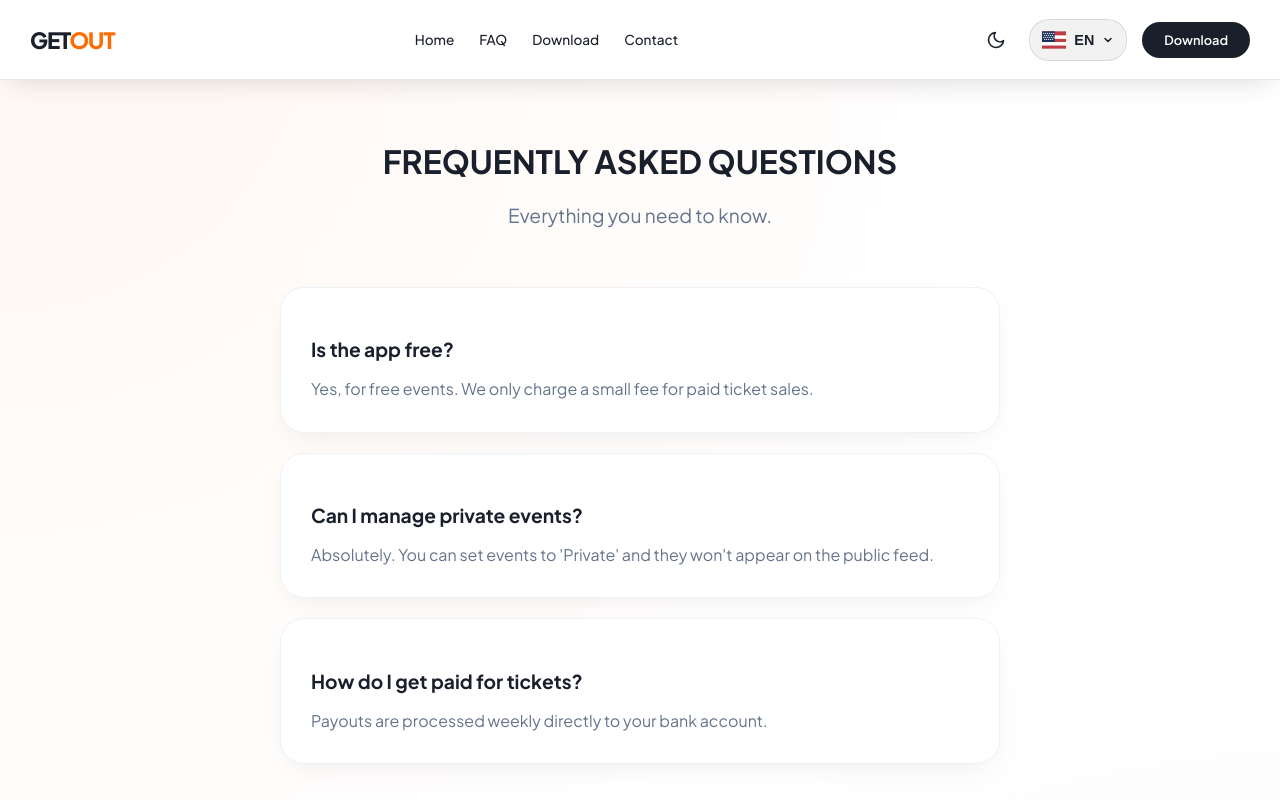
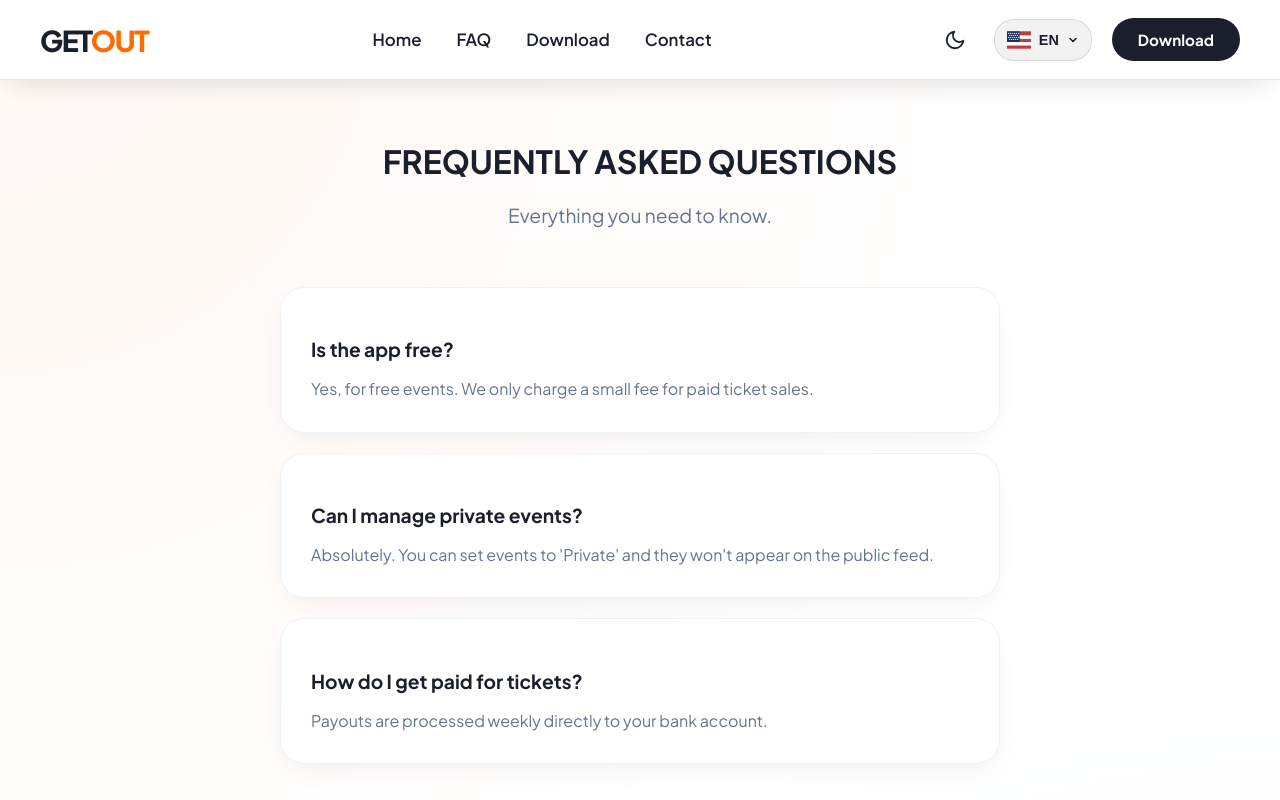
Before and after one commit to Kayo04/get-out-website, a Next.js app: page /faq in a window 1280 px wide. Shown: the top 800 px of the page. Built offline with nearby package versions, Linux system fonts and the light colour scheme.

Commit message:
UI Changes and NAVBAR changes

```diff
--- a/src/components/Navbar.tsx
+++ b/src/components/Navbar.tsx
@@ -19,7 +19,7 @@ export default function Navbar() {
   const linkStyle: React.CSSProperties = {
     textDecoration: 'none',
     color: 'var(--text-main)',
-    transition: 'opacity 0.2s ease',
+    transition: 'all 0.2s ease',
   };
 
   return (
@@ -27,37 +27,41 @@ export default function Navbar() {
       display: 'flex',
       alignItems: 'center',
       justifyContent: 'space-between',
-      padding: '10px 30px',
-      backgroundColor: 'var(--surface)', // Changed to variable
+      padding: '15px 40px', // Aumentado para dar mais respiro aos itens maiores
+      backgroundColor: 'var(--surface)',
       backdropFilter: 'blur(10px)',
       position: 'fixed',
-
       top: '0',
       left: '0',
-      transform: 'none',
       width: '100%',
-      borderRadius: '0',
-
-      maxWidth: 'none',
       zIndex: 1000,
-      boxShadow: 'var(--card-shadow)', // Changed to variable
-      borderBottom: '1px solid var(--surface-tertiary)' // Changed to variable
+      boxShadow: 'var(--card-shadow)',
+      borderBottom: '1px solid var(--surface-tertiary)'
     }}>
 
-      {/* 1. LOGO */}
+      {/* 1. LOGO AUMENTADO */}
       <Link href="/" style={{ ...linkStyle, display: 'flex', alignItems: 'center', gap: '8px', zIndex: 1001 }}>
-          <span style={{ fontWeight: 800, fontSize: '1.4rem', letterSpacing: '-0.05em', color: 'var(--text-main)' }}>
+          <span style={{
+            fontWeight: 800,
+            fontSize: '1.8rem', // Aumentado de 1.4rem para 1.8rem
+            letterSpacing: '-0.05em',
+            color: 'var(--text-main)'
+          }}>
             GET<span style={{ color: '#FF6B00' }}>OUT</span>
           </span>
       </Link>
 
-      {/* 2. LINKS CENTRALIZADOS */}
-      <div className="desktop-only" style={{ display: 'flex', gap: '25px' }}>
+      {/* 2. LINKS CENTRALIZADOS AUMENTADOS */}
+      <div className="desktop-only" style={{ display: 'flex', gap: '35px' }}> {/* Gap aumentado para 35px */}
         {['home', 'faq', 'download', 'contact'].map((key) => (
           <Link
             key={key}
             href={key === 'home' ? '/' : `/${key}`}
-            style={{ ...linkStyle, fontSize: '0.85rem', fontWeight: '500' }}
+            style={{
+                ...linkStyle,
+                fontSize: '1.05rem', // Aumentado de 0.85rem para 1.05rem
+                fontWeight: '600'    // Peso da fonte aumentado para 600
+            }}
             className="hover:opacity-75 transition-opacity"
           >
             {t.navbar[key as keyof typeof t.navbar]}
@@ -66,8 +70,7 @@ export default function Navbar() {
       </div>
 
       {/* 3. AÇÕES DA DIREITA */}
-      <div className="desktop-only" style={{ display: 'flex', alignItems: 'center', gap: '15px' }}>
-        {/* Toggle Theme Button */}
+      <div className="desktop-only" style={{ display: 'flex', alignItems: 'center', gap: '20px' }}>
         {mounted && (
           <button
             onClick={toggleTheme}
@@ -85,13 +88,11 @@ export default function Navbar() {
             aria-label="Toggle Dark Mode"
           >
              {theme === 'light' ? (
-                // Moon icon for light mode
-                <svg xmlns="http://www.w3.org/2000/svg" width="20" height="20" viewBox="0 0 24 24" fill="none" stroke="currentColor" strokeWidth="2" strokeLinecap="round" strokeLinejoin="round">
+                <svg xmlns="http://www.w3.org/2000/svg" width="22" height="22" viewBox="0 0 24 24" fill="none" stroke="currentColor" strokeWidth="2" strokeLinecap="round" strokeLinejoin="round">
                   <path d="M21 12.79A9 9 0 1 1 11.21 3 7 7 0 0 0 21 12.79z"></path>
                 </svg>
              ) : (
-                // Sun icon for dark mode
-                <svg xmlns="http://www.w3.org/2000/svg" width="20" height="20" viewBox="0 0 24 24" fill="none" stroke="currentColor" strokeWidth="2" strokeLinecap="round" strokeLinejoin="round">
+                <svg xmlns="http://www.w3.org/2000/svg" width="22" height="22" viewBox="0 0 24 24" fill="none" stroke="currentColor" strokeWidth="2" strokeLinecap="round" strokeLinejoin="round">
                   <circle cx="12" cy="12" r="5"></circle>
                   <line x1="12" y1="1" x2="12" y2="3"></line>
                   <line x1="12" y1="21" x2="12" y2="23"></line>
@@ -107,34 +108,35 @@ export default function Navbar() {
         )}
 
         <LanguageDropdown />
+
         <Link
           href="/download"
           style={{
             ...linkStyle,
-            backgroundColor: 'var(--text-main)', // Use text-main for contrast (black in light, white in dark)
-            color: 'var(--surface)', // Use surface for text (white in light, black in dark)
-            padding: '10px 22px',
-            fontSize: '0.8rem',
-            fontWeight: '600',
-            borderRadius: '20px'
+            backgroundColor: 'var(--text-main)',
+            color: 'var(--surface)',
+            padding: '12px 26px', // Botão aumentado
+            fontSize: '0.95rem',  // Fonte aumentada
+            fontWeight: '700',
+            borderRadius: '25px'
           }}
         >
           {t.navbar.download}
         </Link>
       </div>
 
-      {/* 4. AÇÕES MOBILE */}
-      <div className="mobile-only" style={{ display: 'flex', alignItems: 'center', gap: '12px' }}>
+      {/* 4. AÇÕES MOBILE AUMENTADAS */}
+      <div className="mobile-only" style={{ display: 'flex', alignItems: 'center', gap: '15px' }}>
          <LanguageDropdown />
 
          <button
            onClick={() => setIsOpen(!isOpen)}
            aria-label="Toggle Menu"
-           style={{ background: 'none', border: 'none', cursor: 'pointer', padding: '5px', zIndex: 1001, display: 'flex', flexDirection: 'column', gap: '5px' }}
+           style={{ background: 'none', border: 'none', cursor: 'pointer', padding: '5px', zIndex: 1001, display: 'flex', flexDirection: 'column', gap: '6px' }}
          >
-            <div style={{ width: '22px', height: '2px', background: 'var(--text-main)', transform: isOpen ? 'rotate(45deg) translate(5px, 5px)' : 'none', transition: '0.3s' }}></div>
-            <div style={{ width: '22px', height: '2px', background: 'var(--text-main)', opacity: isOpen ? 0 : 1, transition: '0.3s' }}></div>
-            <div style={{ width: '22px', height: '2px', background: 'var(--text-main)', transform: isOpen ? 'rotate(-45deg) translate(5px, -5px)' : 'none', transition: '0.3s' }}></div>
+            <div style={{ width: '26px', height: '2.5px', background: 'var(--text-main)', transform: isOpen ? 'rotate(45deg) translate(6px, 6px)' : 'none', transition: '0.3s' }}></div>
+            <div style={{ width: '26px', height: '2.5px', background: 'var(--text-main)', opacity: isOpen ? 0 : 1, transition: '0.3s' }}></div>
+            <div style={{ width: '26px', height: '2.5px', background: 'var(--text-main)', transform: isOpen ? 'rotate(-45deg) translate(6px, -6px)' : 'none', transition: '0.3s' }}></div>
          </button>
       </div>
 
@@ -142,13 +144,12 @@ export default function Navbar() {
       <div style={{
           position: 'fixed', top: 0, left: 0, width: '100%', height: '100vh',
           background: 'var(--surface)', zIndex: 1000,
-          display: 'flex', flexDirection: 'column', alignItems: 'center', justifyContent: 'center', gap: '25px',
+          display: 'flex', flexDirection: 'column', alignItems: 'center', justifyContent: 'center', gap: '30px',
           visibility: isOpen ? 'visible' : 'hidden',
           opacity: isOpen ? 1 : 0,
           transform: isOpen ? 'translateY(0)' : 'translateY(-20px)',
           transition: 'all 0.4s ease-in-out'
       }}>
-          {/* Mobile Theme Toggle */}
           {mounted && (
             <button
               onClick={toggleTheme}
@@ -156,45 +157,30 @@ export default function Navbar() {
                 background: 'transparent',
                 border: '1px solid var(--surface-tertiary)',
                 cursor: 'pointer',
-              padding: '10px 20px',
-              borderRadius: '20px',
+                padding: '12px 25px',
+                borderRadius: '25px',
                 display: 'flex',
                 alignItems: 'center',
                 gap: '10px',
                 color: 'var(--text-main)',
-              fontSize: '1rem',
-              marginBottom: '10px'
+                fontSize: '1.1rem',
+                marginBottom: '15px'
               }}
             >
                {theme === 'light' ? 'Dark Mode' : 'Light Mode'}
-             {theme === 'light' ? (
-                <svg xmlns="http://www.w3.org/2000/svg" width="20" height="20" viewBox="0 0 24 24" fill="none" stroke="currentColor" strokeWidth="2" strokeLinecap="round" strokeLinejoin="round">
-                  <path d="M21 12.79A9 9 0 1 1 11.21 3 7 7 0 0 0 21 12.79z"></path>
-                </svg>
-             ) : (
-                <svg xmlns="http://www.w3.org/2000/svg" width="20" height="20" viewBox="0 0 24 24" fill="none" stroke="currentColor" strokeWidth="2" strokeLinecap="round" strokeLinejoin="round">
-                  <circle cx="12" cy="12" r="5"></circle>
-                  <line x1="12" y1="1" x2="12" y2="3"></line>
-                  <line x1="12" y1="21" x2="12" y2="23"></line>
-                  <line x1="4.22" y1="4.22" x2="5.64" y2="5.64"></line>
-                  <line x1="18.36" y1="18.36" x2="19.78" y2="19.78"></line>
-                  <line x1="1" y1="12" x2="3" y2="12"></line>
-                  <line x1="21" y1="12" x2="23" y2="12"></line>
-                  <line x1="4.22" y1="19.78" x2="5.64" y2="18.36"></line>
-                  <line x1="18.36" y1="5.64" x2="19.78" y2="4.22"></line>
-                </svg>
-             )}
             </button>
           )}
 
-          <Link href="/" style={{ ...linkStyle, fontSize: '1.5rem', fontWeight: '700' }} onClick={() => setIsOpen(false)}>{t.navbar.home}</Link>
-          <Link href="/faq" style={{ ...linkStyle, fontSize: '1.5rem', fontWeight: '700' }} onClick={() => setIsOpen(false)}>{t.navbar.faq}</Link>
-          <Link href="/download" style={{ ...linkStyle, fontSize: '1.5rem', fontWeight: '700' }} onClick={() => setIsOpen(false)}>{t.navbar.download}</Link>
-          <Link href="/contact" style={{ ...linkStyle, fontSize: '1.5rem', fontWeight: '700' }} onClick={() => setIsOpen(false)}>{t.navbar.contact}</Link>
-          <div style={{ width: '40px', height: '1px', background: 'var(--surface-tertiary)', margin: '10px 0' }} />
+          <Link href="/" style={{ ...linkStyle, fontSize: '1.8rem', fontWeight: '800' }} onClick={() => setIsOpen(false)}>{t.navbar.home}</Link>
+          <Link href="/faq" style={{ ...linkStyle, fontSize: '1.8rem', fontWeight: '800' }} onClick={() => setIsOpen(false)}>{t.navbar.faq}</Link>
+          <Link href="/download" style={{ ...linkStyle, fontSize: '1.8rem', fontWeight: '800' }} onClick={() => setIsOpen(false)}>{t.navbar.download}</Link>
+          <Link href="/contact" style={{ ...linkStyle, fontSize: '1.8rem', fontWeight: '800' }} onClick={() => setIsOpen(false)}>{t.navbar.contact}</Link>
+
+          <div style={{ width: '60px', height: '2px', background: 'var(--surface-tertiary)', margin: '15px 0' }} />
+
           <Link
             href="/download"
-            style={{ ...linkStyle, backgroundColor: '#FF6B00', color: '#fff', padding: '14px 35px', borderRadius: '30px', fontWeight: '700' }}
+            style={{ ...linkStyle, backgroundColor: '#FF6B00', color: '#fff', padding: '16px 45px', borderRadius: '35px', fontWeight: '800', fontSize: '1.2rem' }}
             onClick={() => setIsOpen(false)}
           >
             {t.navbar.download}
```
Lines whose indentation alone changed are shown as unchanged.
